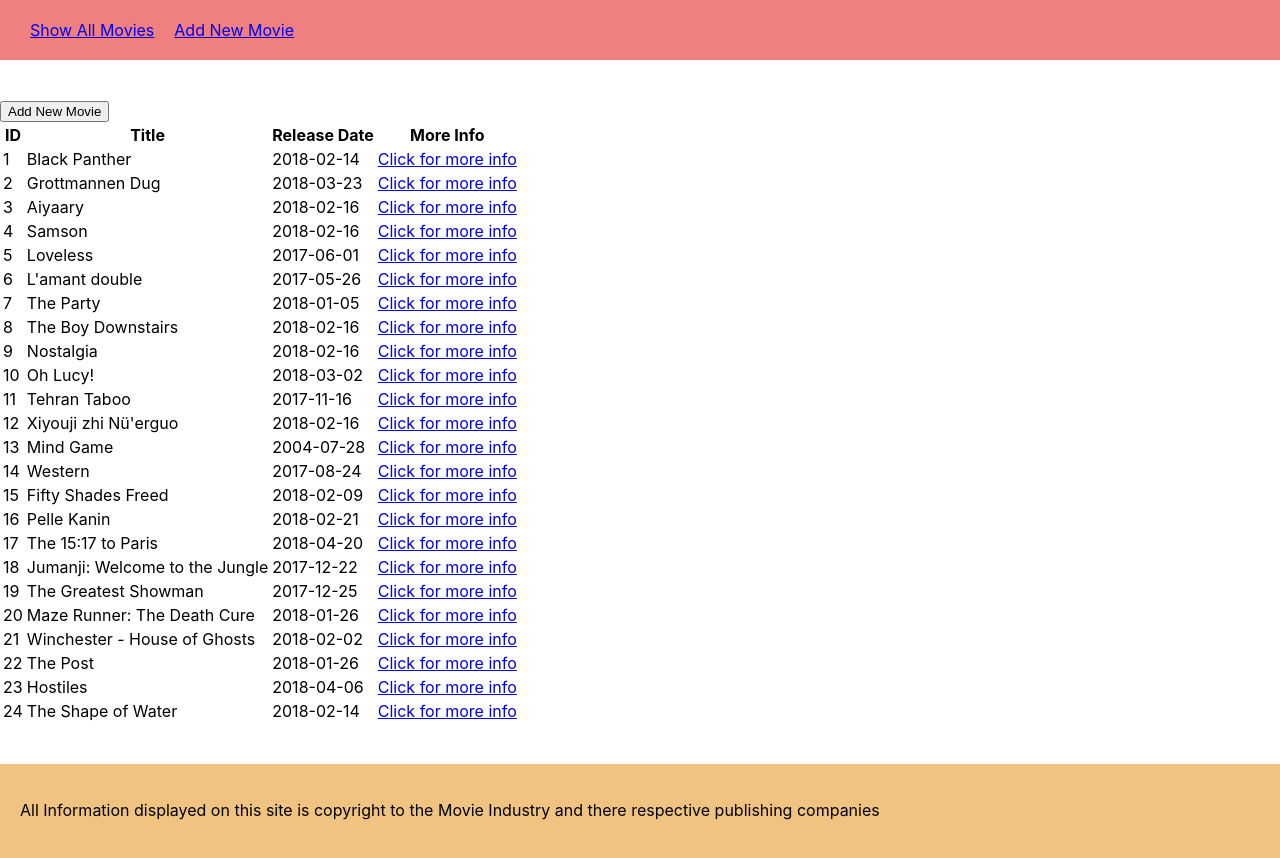
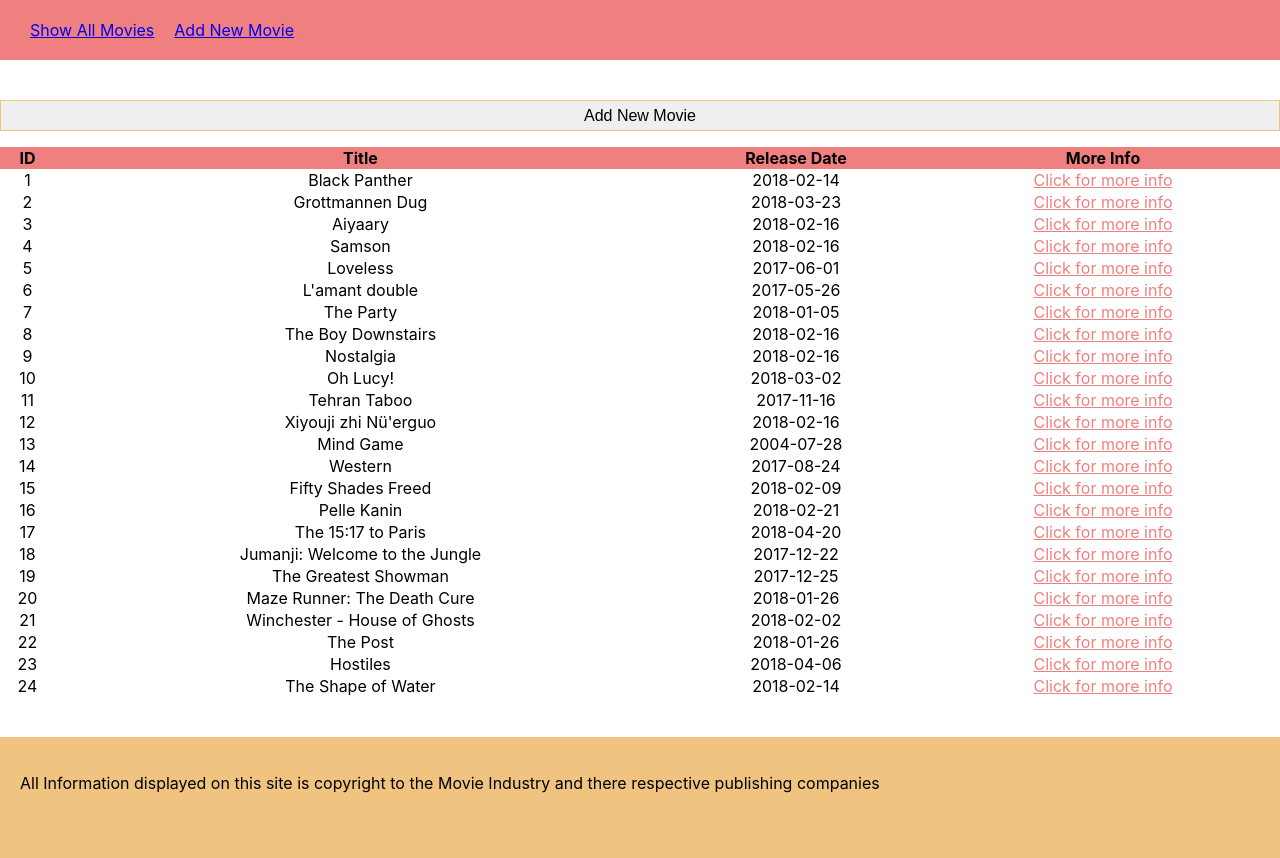
Before and after one commit to rmcodingnet/react-movies, a React (Create React App) app: page / in a window 1280 px wide. Shown: the top 858 px of the page. Built offline with nearby package versions, Linux system fonts and the light colour scheme.

Commit message:
Added custom styling for movie list

```diff
--- /dev/null
+++ b/src/components/MoviesList/MoviesList.css
@@ -0,0 +1,46 @@
+.listContainer {
+    display: flex;
+    flex-direction: column;
+}
+
+.addMovieBtn {
+    margin-bottom: 2vh;
+    padding: 0.35em 1.2em;
+    border: 0.1em solid rgb(240, 195, 128);
+    box-sizing: border-box;
+    text-decoration: none;
+    text-align: center ;
+    transition: all 0.2s;
+    font-size: medium;
+    width: 100%;
+}
+
+.addMovieBtn:hover {
+    background-color: rgb(240, 195, 128);
+}
+
+.movieTable {
+    border-collapse: collapse;
+    width: 100%;
+}
+
+/* .movieTable td, .movieTable th {
+    border-bottom: 1px solid gray
+} */
+
+.movieTable tr:hover {
+    background-color:rgb(245, 215, 169);
+}
+
+.movieTable th {
+    text-align: center;
+    background-color: rgb(240, 128, 128);
+}
+
+.movieTable td {
+    text-align: center;
+}
+
+.movieTable td a {
+   color: rgb(240, 128, 128);
+}
--- a/src/components/MoviesList/MoviesList.js
+++ b/src/components/MoviesList/MoviesList.js
@@ -1,11 +1,12 @@
 import React from 'react';
 import { Link } from 'react-router-dom';
+import './MoviesList.css';
 
 const MoviesList = ({ movies }) => {
     return (
-        <div>
-            <Link to={'/new'}><button>Add New Movie</button></Link>
-            <table>
+        <div className="listContainer">
+            <Link to={'/new'}><button className="addMovieBtn">Add New Movie</button></Link>
+            <table className="movieTable">
                 <thead>
                     <tr>
                         <th>ID</th>
```
